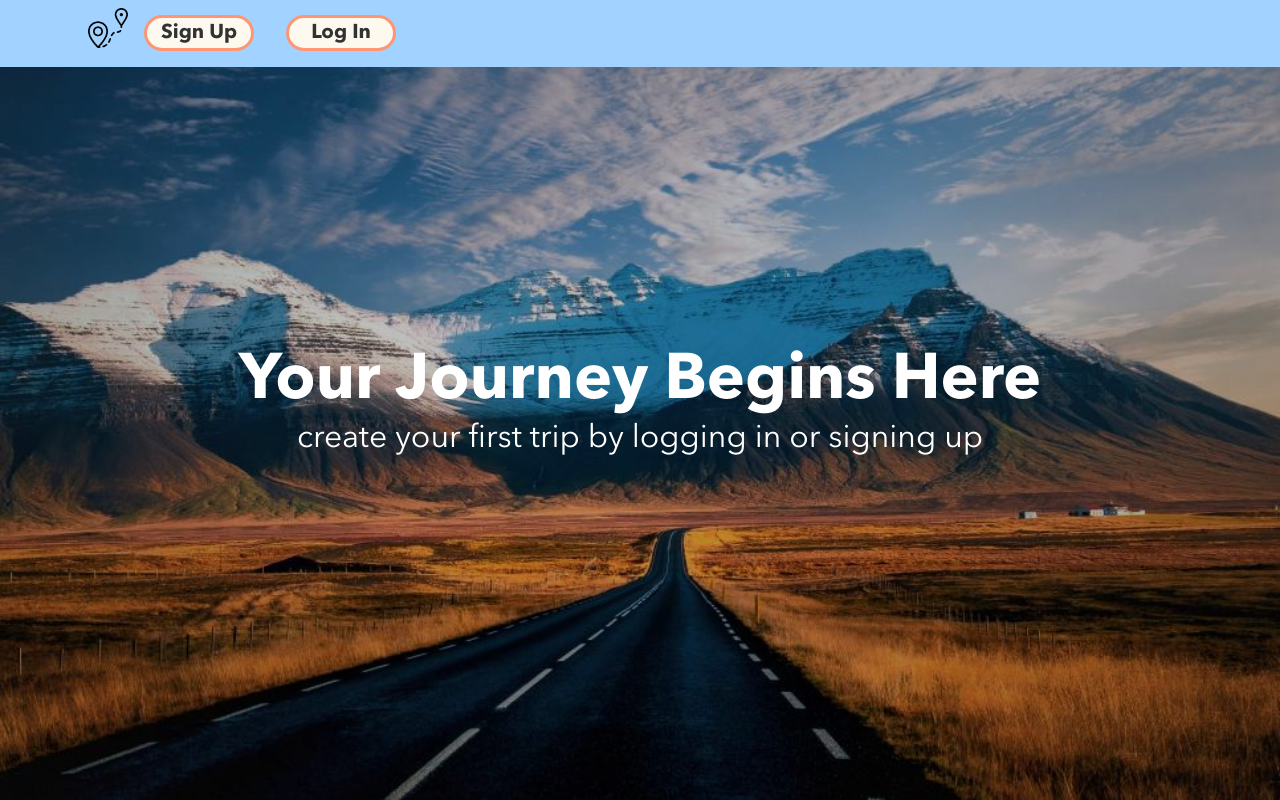
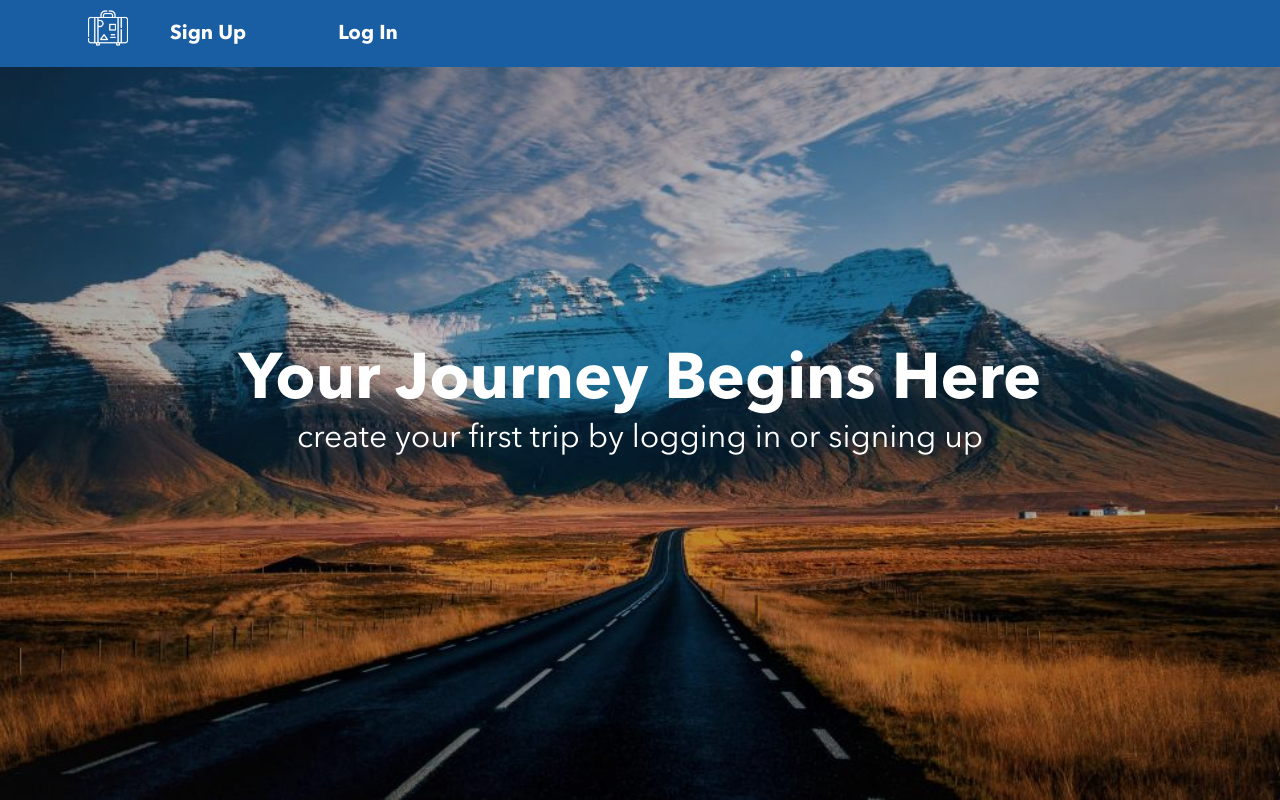
Before and after one commit to mtdecaf/trip-planner-web-app-deployment, a React (Create React App) app in the folder client/: page / in a window 1280 px wide. Built offline with nearby package versions, Linux system fonts and the light colour scheme.

Commit message:
nav-bar button style change and logo change

```diff
--- a/client/src/components/PageNav/PageNav.scss
+++ b/client/src/components/PageNav/PageNav.scss
@@ -4,7 +4,7 @@
 
 
 .page-nav{
-    background-color: $primary-blue;
+    background-color: $dark-blue;
     display: flex;
     flex-direction: column;
     height: 6.5rem;
@@ -34,28 +34,18 @@
     // logged in
     &__profile{
         display: flex;
-        // height: 2rem;
+        height: 100%;
         justify-content: space-around;
         align-items: flex-end;
     }
     &__button{
-        background-color: $primary-beige;
-        width: 5rem;
-        padding: 0.2rem 0.75rem;
-        border-radius: 25rem;
-        border: 3px solid $primary-red;
-        margin: 0.5rem 0;
-        text-decoration: none;
-        color: $text-light;
-        font-weight: 600;
-        transition: transform .25s;
-        &:hover{
-            transform: scale(1.1);
-            background-color: $primary-red;
-            color: $text-light;
-        }
+        display: flex;
+        justify-content: center;
+        align-items: center;
+        color: #FFF;
         @include tablet{
-            margin: 1rem;
+            width: 10rem;
+            height: 100%;
         }
     }
     &__username{
@@ -67,7 +57,6 @@
     // logged out
     &__signup, &__login{
         text-decoration: none;
-        color: $text-light;
         font-size: 1.25rem;
         font-weight: 600;
     }
--- a/client/src/middleware/axiosConfig.js
+++ b/client/src/middleware/axiosConfig.js
@@ -1,6 +1,6 @@
 const axios = require('axios')
-// .create({
-//     baseURL: 'http://localhost:8080/',
-// });
+.create({
+    baseURL: 'http://localhost:8080/',
+});
 
 export default axios;
--- a/client/src/styles/partials/colors.scss
+++ b/client/src/styles/partials/colors.scss
@@ -1,5 +1,6 @@
 // primary colors
 $primary-blue: #A2D2FF;
+$dark-blue: #195ea3;
 $primary-beige: #FEF9EF;
 $dark-beige: #F2DAA9;
 $primary-red: #FF9673;
```
Also changed, not shown: client/src/assets/icons/logo.png.
